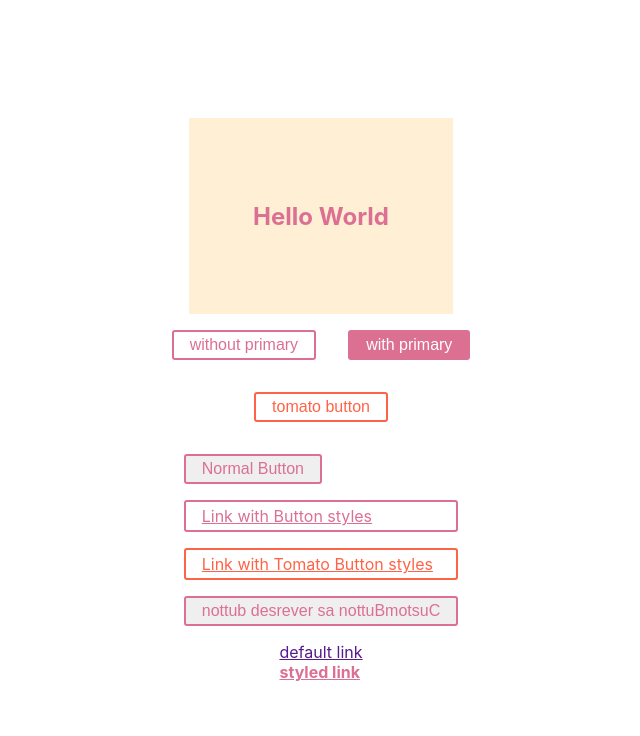
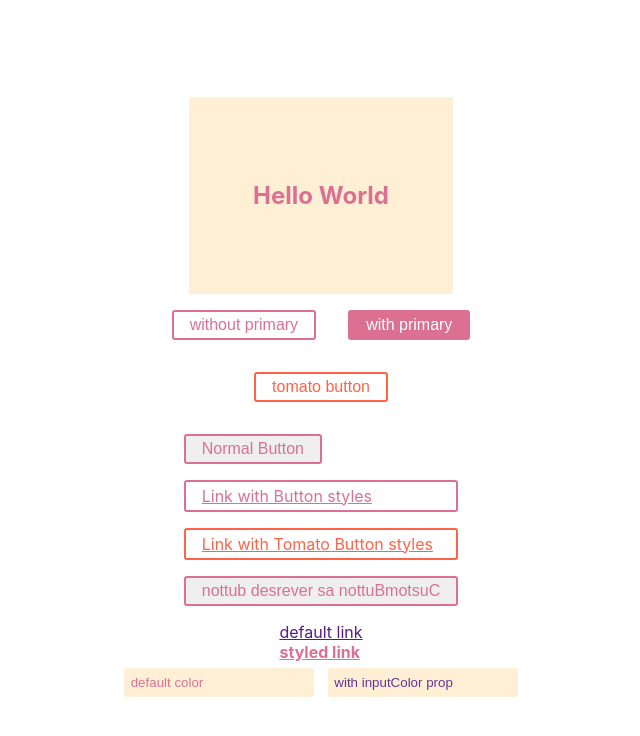
Before and after one commit to nbstsh/styled-components-playground, a React (Create React App) app: page / in a window 1280 px wide. Shown: the top 736 px of the page, without its empty margins (319-959 px from the left). Built offline with nearby package versions, Linux system fonts and the light colour scheme.

Commit message:
Create sample6 - filter non-standard attributes

```diff
--- a/src/App.tsx
+++ b/src/App.tsx
@@ -7,6 +7,7 @@ import Sample2 from './components/sample2/sample2.component';
 import Sample3 from './components/sample3/sample3.component';
 import Sample4 from './components/sample4/sample4.component';
 import Sample5 from './components/sample5/sample5.component';
+import Sample6 from './components/sample6/sample6.component';
 
 const Wrapper = styled.div`
 	min-width: 100vw;
@@ -25,6 +26,7 @@ const App: React.FC = () => {
 			<Sample3 />
 			<Sample4 />
 			<Sample5 />
+			<Sample6 />
 		</Wrapper>
 	);
 };
--- /dev/null
+++ b/src/components/sample6/sample6.component.tsx
@@ -0,0 +1,30 @@
+import React from 'react';
+import styled from 'styled-components';
+
+interface IStyledInputProps {
+	inputColor?: string;
+}
+
+const StyledInput = styled.input<IStyledInputProps>`
+	padding: 0.5em;
+	margin: 0.5em;
+	color: ${props => props.inputColor || 'palevioletred'};
+	background: papayawhip;
+	border: none;
+	border-radius: 3px;
+`;
+
+const Sample6: React.FC = () => {
+	return (
+		<div>
+			<StyledInput defaultValue='default color' type='text' />
+			<StyledInput
+				defaultValue='with inputColor prop'
+				type='text'
+				inputColor='rebeccapurple'
+			/>
+		</div>
+	);
+};
+
+export default Sample6;
```
